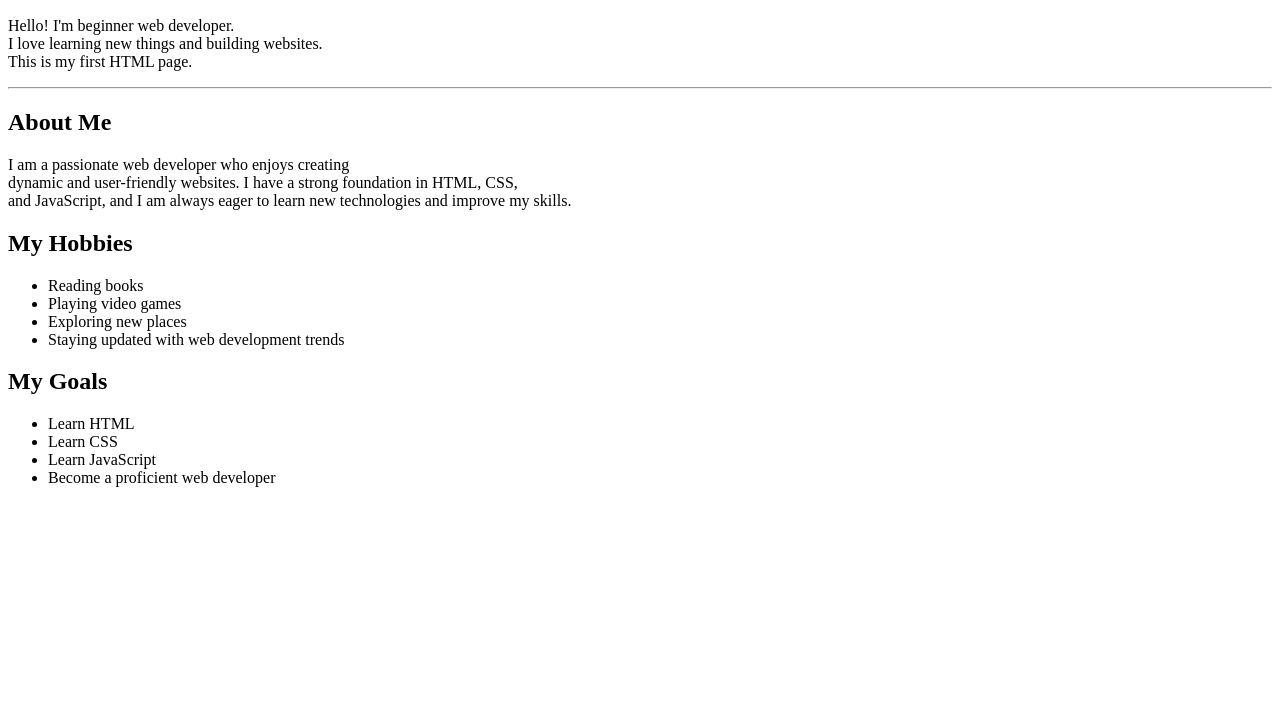
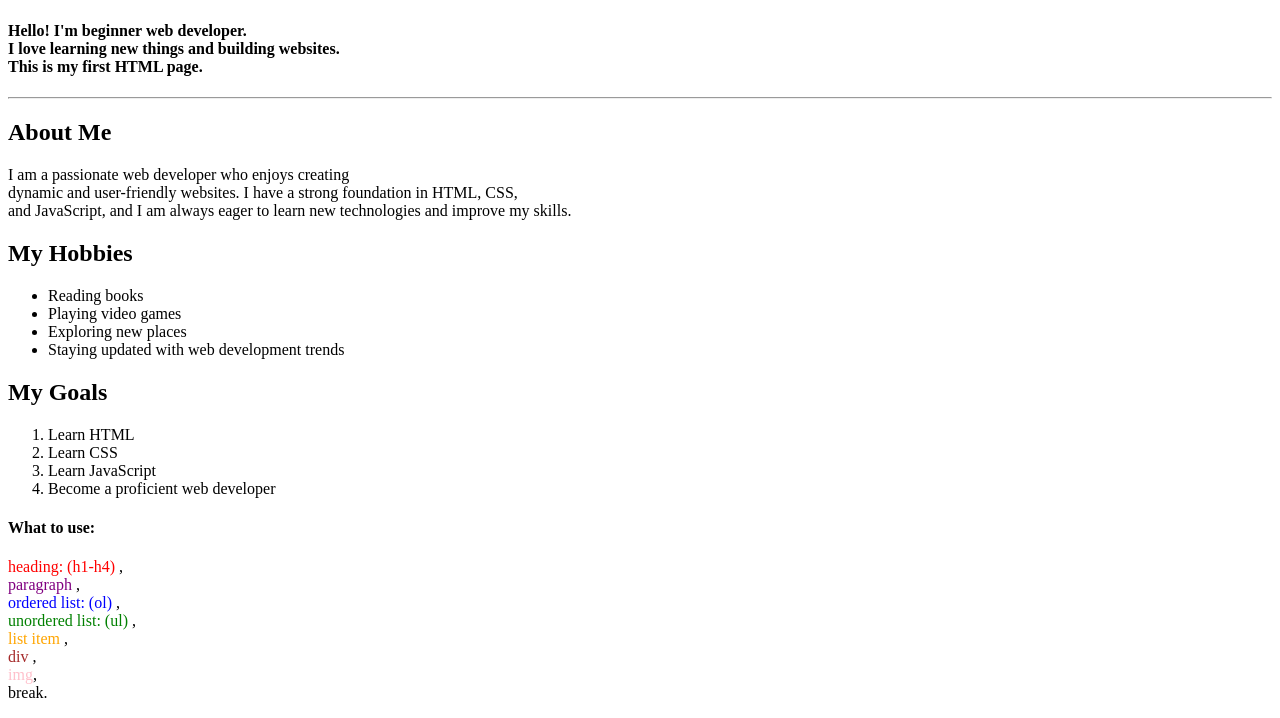
Before and after one commit to Bappi-dev/my-fast-projects, a plain HTML site: page index.html in a window 1280 px wide. Shown: the part 163-881 px from the top of the page. Before the commit the page ends 800 px from the top, so only its background shows below. Drawn offline with Linux system fonts and the light colour scheme.

Commit message:
added the my profile done

```diff
--- a/index.html
+++ b/index.html
@@ -8,9 +8,9 @@
 <body>
     <header>
         <h1>My Profile</h1>
-        <div >
+        <div>
             <img src="image/imamul.png" alt="">
-            <p>Hello! I'm beginner web developer. <br> I love learning new things and building websites.  <br>  This is my first HTML page.</p>
+            <h4>Hello! I'm beginner web developer. <br> I love learning new things and building websites.  <br>  This is my first HTML page.</h4>
             <hr>
         </div>
     </header>
@@ -33,15 +33,20 @@
       </div>
       <div>
         <h2>My Goals</h2>
-        <ul>
+        <ol>
             <li>Learn HTML</li>
             <li>Learn CSS</li>
             <li>Learn JavaScript</li>
             <li>Become a proficient web developer</li>
-        </ul>
+        </ol>
       </div>
      </section>
-
+   <section>
+    <div>
+        <h4>What to use:</h4>
+        <p><span style="color: red;">heading: (h1-h4)</span> ,<br> <span style="color: purple;">paragraph </span>, <br> <span style="color: blue;">ordered list: (ol)</span> , <br> <span style="color: green;">unordered list: (ul)</span> , <br> <span style="color: orange;">list item</span> , <br> <span style="color: brown;">div</span> ,<br> <span style="color: pink;">img</span>, <br> <span>break</span>. </p>
+    </div>
+   </section>
 
     </main>
 </body>
```
